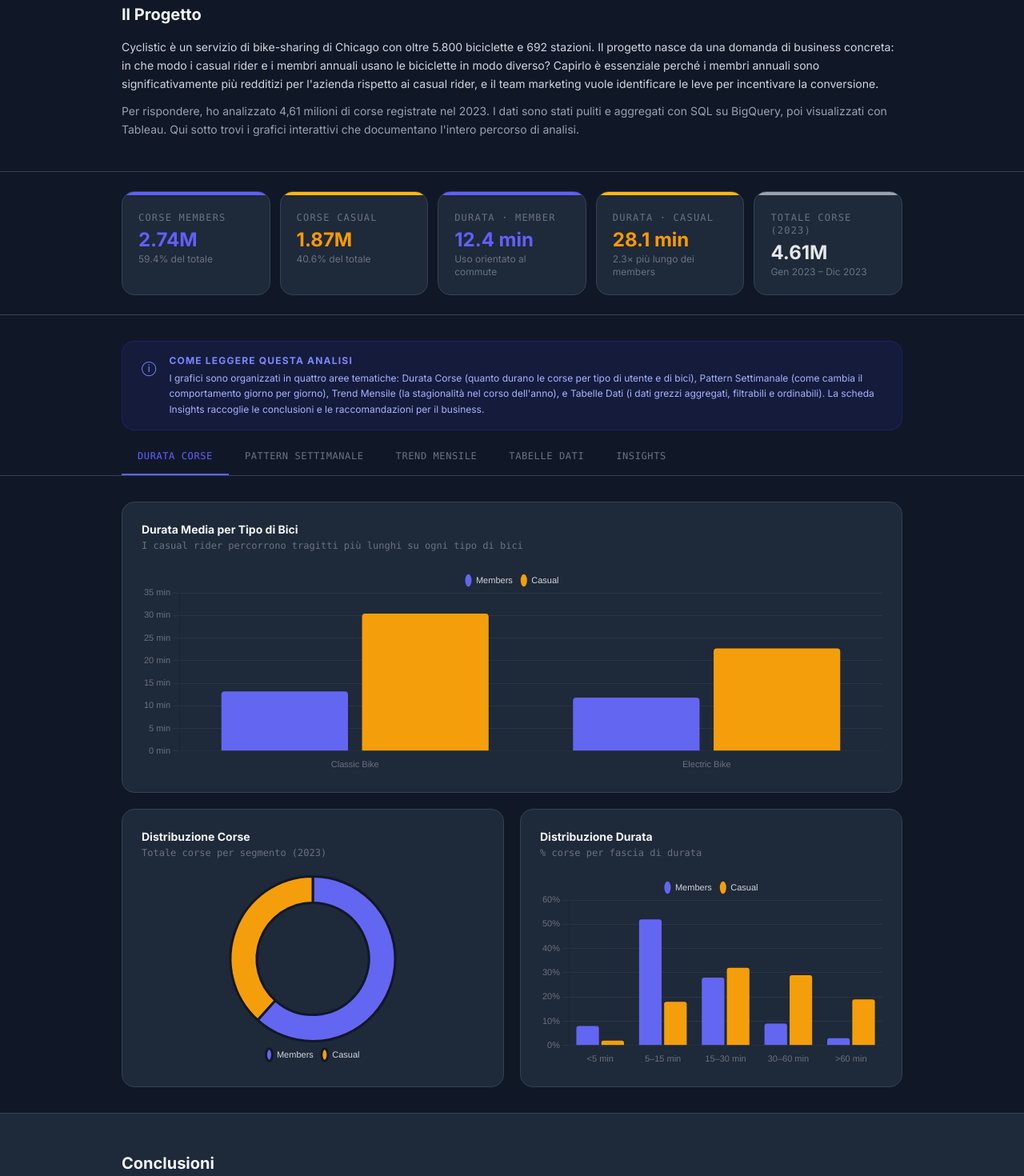
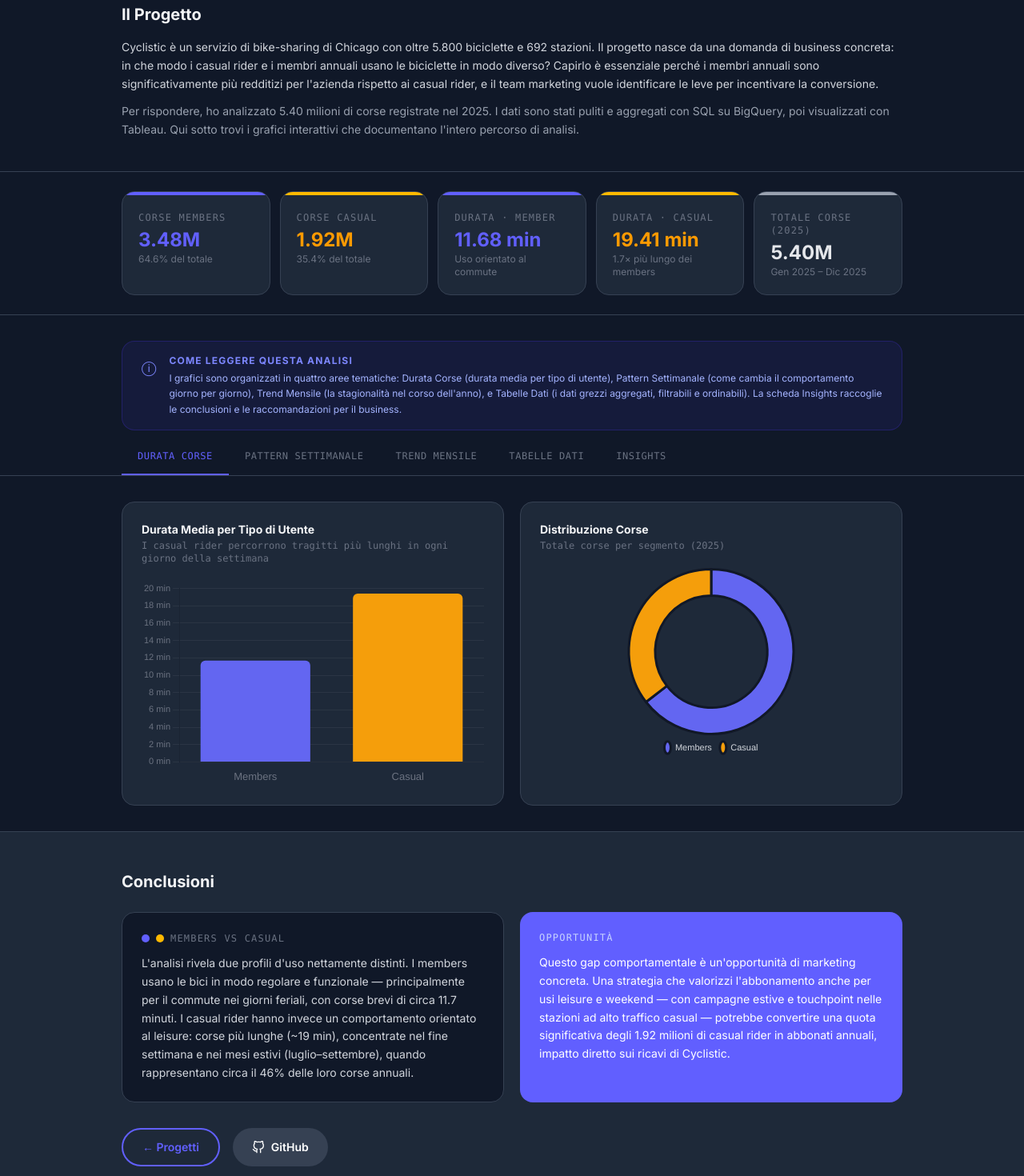
Before and after one commit to Lollingredi/sito-corbi, a Next.js app: page /projects/cyclistic-bike-share in a window 1280 px wide. Shown: the part 460-1930 px from the top of the page at 80% size. Built offline with nearby package versions, Linux system fonts and the light colour scheme.

Commit message:
Update page.tsx

```diff
--- a/app/projects/cyclistic-bike-share/page.tsx
+++ b/app/projects/cyclistic-bike-share/page.tsx
@@ -29,17 +29,18 @@
 const CASUAL_FILL = "rgba(245,158,11,0.12)";
 
 /* ── Dataset ─────────────────────────────────────────────────────────────── */
-const MONTHLY_M = [83210, 95420, 178460, 214330, 258740, 320150, 345780, 334920, 278650, 225410, 121840, 80234];
-const MONTHLY_C = [18540, 24310,  61820,  98430, 148720, 248670, 312440, 298540, 201830, 112440,  38920, 12943];
-const WEEKLY_M  = [398000, 425000, 432000, 420000, 415000, 295000, 252000];
-const WEEKLY_C  = [148000, 162000, 178000, 190000, 225000, 488000, 481000];
-const DAILY_DUR_M = [11.8, 12.1, 12.4, 12.2, 12.0, 14.1, 13.9];
-const DAILY_DUR_C = [24.5, 24.1, 25.0, 25.2, 26.3, 33.4, 32.8];
-const DUR_DIST_M  = [8, 52, 28, 9, 3];
-const DUR_DIST_C  = [2, 18, 32, 29, 19];
+// Source: final_insights_monthly.txt (month_sort order Jan→Dec)
+const MONTHLY_M = [112331, 122097, 208458, 257921, 313996, 379523, 430394, 443130, 440954, 414094, 251924, 109380];
+const MONTHLY_C = [23405,  27003,  82864,  105260, 175655, 278702, 308446, 323533, 254727, 214380,  94719,  27112];
+// Source: final_insights_weekly.txt (Mon→Sun order)
+const WEEKLY_M  = [493322, 552529, 540212, 565177, 518551, 439876, 374535];
+const WEEKLY_C  = [219232, 216926, 212744, 247893, 306463, 395595, 316953];
+// Source: final_insights_weekly.txt avg_ride_length_min (Mon→Sun)
+const DAILY_DUR_M = [11.26, 11.35, 11.13, 11.23, 11.64, 12.81, 12.95];
+const DAILY_DUR_C = [19.20, 17.12, 15.86, 16.95, 19.10, 21.90, 22.60];
 
-const TOTAL_M = MONTHLY_M.reduce((a, b) => a + b, 0); // 2,737,144
-const TOTAL_C = MONTHLY_C.reduce((a, b) => a + b, 0); // 1,872,607
+const TOTAL_M = MONTHLY_M.reduce((a, b) => a + b, 0); // 3,484,202
+const TOTAL_C = MONTHLY_C.reduce((a, b) => a + b, 0); // 1,915,806
 const PCT_M   = MONTHLY_M.map(v => +(v / TOTAL_M * 100).toFixed(1));
 const PCT_C   = MONTHLY_C.map(v => +(v / TOTAL_C * 100).toFixed(1));
 const RATIO   = MONTHLY_M.map((_, i) => +(MONTHLY_C[i] / MONTHLY_M[i]).toFixed(2));
@@ -54,11 +55,11 @@
 
     stat_member_rides: "Corse Members",     stat_casual_rides: "Corse Casual",
     stat_member_dur:   "Durata · Member",   stat_casual_dur:   "Durata · Casual",
-    stat_total:        "Totale Corse (2023)",
-    stat_member_sub:   "59.4% del totale",  stat_casual_sub:   "40.6% del totale",
+    stat_total:        "Totale Corse (2025)",
+    stat_member_sub:   "64.6% del totale",  stat_casual_sub:   "35.4% del totale",
     stat_member_dur_sub: "Uso orientato al commute",
-    stat_casual_dur_sub: "2.3× più lungo dei members",
-    stat_total_sub:    "Gen 2023 – Dic 2023",
+    stat_casual_dur_sub: "1.7× più lungo dei members",
+    stat_total_sub:    "Gen 2025 – Dic 2025",
 
     tab_duration: "Durata Corse",
     tab_weekly:   "Pattern Settimanale",
@@ -66,12 +67,10 @@
     tab_data:     "Tabelle Dati",
     tab_insights: "Insights",
 
-    chart_dur_type_title: "Durata Media per Tipo di Bici",
-    chart_dur_type_desc:  "I casual rider percorrono tragitti più lunghi su ogni tipo di bici",
+    chart_dur_type_title: "Durata Media per Tipo di Utente",
+    chart_dur_type_desc:  "I casual rider percorrono tragitti più lunghi in ogni giorno della settimana",
     chart_count_title:    "Distribuzione Corse",
-    chart_count_desc:     "Totale corse per segmento (2023)",
-    chart_dist_title:     "Distribuzione Durata",
-    chart_dist_desc:      "% corse per fascia di durata",
+    chart_count_desc:     "Totale corse per segmento (2025)",
     chart_weekly_title:   "Corse Settimanali per Tipo di Utente",
     chart_weekly_desc:    "I members picco nei giorni feriali; i casual preferiscono il weekend",
     chart_weekly_dur_title: "Durata Media Giornaliera (min)",
@@ -92,10 +91,10 @@
     table_kpi_desc:      "Statistiche aggregate per tipo di utente",
 
     insights: [
-      { title: "Corse Casual Più Lunghe", text: "La durata media dei casual rider (28.1 min) è 2.3× più lunga di quella dei members (12.4 min), suggerendo un uso leisure vs commute." },
-      { title: "Casual Preferisce il Weekend", text: "Il ridership casual picco sabato–domenica (~35% dei viaggi settimanali), mentre i members guidano con costanza dal lunedì al venerdì." },
-      { title: "Forte Stagionalità", text: "Le corse casual sono altamente stagionali — giugno/luglio/agosto rappresentano ~58% delle corse casual annuali vs ~44% per i members." },
-      { title: "Opportunità di Conversione", text: "Con 1.87M corse casual e forte engagement estivo, anche una conversione del 10% in abbonamento annuale rappresenterebbe una crescita significativa." },
+      { title: "Corse Casual Più Lunghe", text: "La durata media dei casual rider (19.41 min) è 1.7× più lunga di quella dei members (11.68 min), suggerendo un uso leisure vs commute." },
+      { title: "Casual Preferisce il Weekend", text: "Il ridership casual picco sabato–domenica (~37% dei viaggi settimanali), mentre i members guidano con costanza dal lunedì al venerdì." },
+      { title: "Forte Stagionalità", text: "Le corse casual sono altamente stagionali — luglio/agosto/settembre rappresentano oltre il 46% delle corse casual annuali vs ~38% per i members." },
+      { title: "Opportunità di Conversione", text: "Con 1.92M corse casual e forte engagement estivo, anche una conversione del 10% in abbonamento annuale rappresenterebbe una crescita significativa." },
     ],
     recs_title: "Raccomandazioni Business",
     recs_desc:  "Strategie per convertire i casual rider in abbonati annuali",
@@ -105,7 +104,7 @@
       { n: "03", title: "Touchpoint alle Stazioni Chiave", desc: "Identificare le stazioni con alto ridership casual nel weekend. Installare QR code e prompt in-app per incentivare le iscrizioni sul momento." },
     ],
     learnings: [
-      "Prima esperienza end-to-end su dataset reale (~4.6M righe) con SQL e Tableau",
+      "Prima esperienza end-to-end su dataset reale (~5.4M righe) con SQL e Tableau",
       "Gestione del ciclo di analisi: dalla definizione del problema alla presentazione agli stakeholder",
       "Presentazione strutturata dei risultati per un pubblico non tecnico",
       "Padronanza di BigQuery per l'aggregazione di grandi volumi di dati",
@@ -113,17 +112,15 @@
 
     intro_title: "Il Progetto",
     intro_text: "Cyclistic è un servizio di bike-sharing di Chicago con oltre 5.800 biciclette e 692 stazioni. Il progetto nasce da una domanda di business concreta: in che modo i casual rider e i membri annuali usano le biciclette in modo diverso? Capirlo è essenziale perché i membri annuali sono significativamente più redditizi per l'azienda rispetto ai casual rider, e il team marketing vuole identificare le leve per incentivare la conversione.",
-    intro_dataset: "Per rispondere, ho analizzato 4,61 milioni di corse registrate nel 2023. I dati sono stati puliti e aggregati con SQL su BigQuery, poi visualizzati con Tableau. Qui sotto trovi i grafici interattivi che documentano l'intero percorso di analisi.",
+    intro_dataset: "Per rispondere, ho analizzato 5.40 milioni di corse registrate nel 2025. I dati sono stati puliti e aggregati con SQL su BigQuery, poi visualizzati con Tableau. Qui sotto trovi i grafici interattivi che documentano l'intero percorso di analisi.",
     tabs_note_title: "Come leggere questa analisi",
-    tabs_note: "I grafici sono organizzati in quattro aree tematiche: Durata Corse (quanto durano le corse per tipo di utente e di bici), Pattern Settimanale (come cambia il comportamento giorno per giorno), Trend Mensile (la stagionalità nel corso dell'anno), e Tabelle Dati (i dati grezzi aggregati, filtrabili e ordinabili). La scheda Insights raccoglie le conclusioni e le raccomandazioni per il business.",
+    tabs_note: "I grafici sono organizzati in quattro aree tematiche: Durata Corse (durata media per tipo di utente), Pattern Settimanale (come cambia il comportamento giorno per giorno), Trend Mensile (la stagionalità nel corso dell'anno), e Tabelle Dati (i dati grezzi aggregati, filtrabili e ordinabili). La scheda Insights raccoglie le conclusioni e le raccomandazioni per il business.",
     conclusion_title: "Conclusioni",
-    conclusion_text: "L'analisi rivela due profili d'uso nettamente distinti. I members usano le bici in modo regolare e funzionale — principalmente per il commute nei giorni feriali, con corse brevi di circa 12 minuti. I casual rider hanno invece un comportamento orientato al leisure: corse più lunghe (~28 min), concentrate nel fine settimana e nei mesi estivi, quando rappresentano oltre il 58% delle loro corse annuali.",
-    conclusion_opportunity: "Questo gap comportamentale è un'opportunità di marketing concreta. Una strategia che valorizzi l'abbonamento anche per usi leisure e weekend — con campagne estive e touchpoint nelle stazioni ad alto traffico casual — potrebbe convertire una quota significativa degli 1,87 milioni di casual rider in abbonati annuali, impatto diretto sui ricavi di Cyclistic.",
+    conclusion_text: "L'analisi rivela due profili d'uso nettamente distinti. I members usano le bici in modo regolare e funzionale — principalmente per il commute nei giorni feriali, con corse brevi di circa 11.7 minuti. I casual rider hanno invece un comportamento orientato al leisure: corse più lunghe (~19 min), concentrate nel fine settimana e nei mesi estivi (luglio–settembre), quando rappresentano circa il 46% delle loro corse annuali.",
+    conclusion_opportunity: "Questo gap comportamentale è un'opportunità di marketing concreta. Una strategia che valorizzi l'abbonamento anche per usi leisure e weekend — con campagne estive e touchpoint nelle stazioni ad alto traffico casual — potrebbe convertire una quota significativa degli 1.92 milioni di casual rider in abbonati annuali, impatto diretto sui ricavi di Cyclistic.",
 
     months: ["Gen","Feb","Mar","Apr","Mag","Giu","Lug","Ago","Set","Ott","Nov","Dic"],
     days:   ["Lun","Mar","Mer","Gio","Ven","Sab","Dom"],
-    bike_types: ["Classic Bike", "Electric Bike"],
-    dur_buckets: ["<5 min","5–15 min","15–30 min","30–60 min",">60 min"],
     legend_member: "Members",
     legend_casual: "Casual",
   },
@@ -135,11 +132,11 @@
 
     stat_member_rides: "Member Rides",      stat_casual_rides: "Casual Rides",
     stat_member_dur:   "Duration · Member", stat_casual_dur:   "Duration · Casual",
-    stat_total:        "Total Rides (2023)",
-    stat_member_sub:   "59.4% of total",    stat_casual_sub:   "40.6% of total",
+    stat_total:        "Total Rides (2025)",
+    stat_member_sub:   "64.6% of total",    stat_casual_sub:   "35.4% of total",
     stat_member_dur_sub: "Commute-oriented usage",
-    stat_casual_dur_sub: "2.3× longer than members",
-    stat_total_sub:    "Jan 2023 – Dec 2023",
+    stat_casual_dur_sub: "1.7× longer than members",
+    stat_total_sub:    "Jan 2025 – Dec 2025",
 
     tab_duration: "Ride Duration",
     tab_weekly:   "Weekly Patterns",
@@ -147,12 +144,10 @@
     tab_data:     "Data Tables",
     tab_insights: "Insights",
 
-    chart_dur_type_title: "Avg Duration by Bike Type",
-    chart_dur_type_desc:  "Casual riders take longer trips on every bike type",
+    chart_dur_type_title: "Avg Duration by User Type",
+    chart_dur_type_desc:  "Casual riders take longer trips every day of the week",
     chart_count_title:    "Ride Count Distribution",
-    chart_count_desc:     "Total rides per user segment (2023)",
-    chart_dist_title:     "Duration Distribution",
-    chart_dist_desc:      "% of rides by duration bucket",
+    chart_count_desc:     "Total rides per user segment (2025)",
     chart_weekly_title:   "Weekly Rides by User Type",
     chart_weekly_desc:    "Members peak on weekdays; casual riders peak on weekends",
     chart_weekly_dur_title: "Daily Average Duration (min)",
@@ -173,10 +168,10 @@
     table_kpi_desc:      "Statistics by user type",
 
     insights: [
-      { title: "Casual Riders Take Longer Trips", text: "Average trip duration for casual riders (28.1 min) is 2.3× longer than for members (12.4 min), suggesting leisure-oriented vs. commute usage." },
-      { title: "Casual Riders Prefer Weekends", text: "Casual ridership peaks Saturday–Sunday (~35% of weekly trips), while members ride consistently Monday–Friday for commuting." },
-      { title: "Strong Seasonal Patterns", text: "Casual rides are highly seasonal — June/July/August account for ~58% of annual casual rides vs ~44% for members." },
-      { title: "Conversion Opportunity", text: "With 1.87M casual rides and strong summer engagement, even a 10% conversion to annual membership could represent significant revenue growth." },
+      { title: "Casual Riders Take Longer Trips", text: "Average trip duration for casual riders (19.41 min) is 1.7× longer than for members (11.68 min), suggesting leisure-oriented vs. commute usage." },
+      { title: "Casual Riders Prefer Weekends", text: "Casual ridership peaks Saturday–Sunday (~37% of weekly trips), while members ride consistently Monday–Friday for commuting." },
+      { title: "Strong Seasonal Patterns", text: "Casual rides are highly seasonal — July/August/September account for ~46% of annual casual rides vs ~38% for members." },
+      { title: "Conversion Opportunity", text: "With 1.92M casual rides and strong summer engagement, even a 10% conversion to annual membership could represent significant revenue growth." },
     ],
     recs_title: "Business Recommendations",
     recs_desc:  "Strategies to convert casual riders into annual members",
@@ -186,7 +181,7 @@
       { n: "03", title: "Touchpoints at Key Stations", desc: "Identify stations with high casual ridership on weekends. Deploy QR codes and in-app prompts at these locations during peak hours to drive in-the-moment conversions." },
     ],
     learnings: [
-      "First end-to-end experience on a real dataset (~4.6M rows) with SQL and Tableau",
+      "First end-to-end experience on a real dataset (~5.4M rows) with SQL and Tableau",
       "Full management of the analysis lifecycle: from problem definition to stakeholder presentation",
       "Structured presentation of results for a non-technical audience",
       "Proficiency with BigQuery for aggregating large data volumes",
@@ -194,17 +189,15 @@
 
     intro_title: "The Project",
     intro_text: "Cyclistic is a fictional bike-share service in Chicago with over 5,800 bicycles and 692 stations. The project starts from a concrete business question: how do casual riders and annual members use bikes differently? Understanding this is essential because annual members are significantly more profitable for the company than casual riders, and the marketing team wants to identify the levers to drive conversion.",
-    intro_dataset: "To answer this, I analysed 4.61 million rides recorded in 2023. Data was cleaned and aggregated with SQL on BigQuery, then visualised with Tableau. The interactive charts below document the full analysis journey.",
+    intro_dataset: "To answer this, I analysed 5.40 million rides recorded in 2025. Data was cleaned and aggregated with SQL on BigQuery, then visualised with Tableau. The interactive charts below document the full analysis journey.",
     tabs_note_title: "How to read this analysis",
-    tabs_note: "The charts are organised into four thematic areas: Ride Duration (how long trips last by user type and bike type), Weekly Patterns (how behaviour changes day by day), Seasonal Trends (seasonality across the year), and Data Tables (aggregated raw data, filterable and sortable). The Insights tab collects the key findings and business recommendations.",
+    tabs_note: "The charts are organised into four thematic areas: Ride Duration (average trip duration by user type), Weekly Patterns (how behaviour changes day by day), Seasonal Trends (seasonality across the year), and Data Tables (aggregated raw data, filterable and sortable). The Insights tab collects the key findings and business recommendations.",
     conclusion_title: "Conclusions",
-    conclusion_text: "The analysis reveals two clearly distinct usage profiles. Members use bikes in a regular, functional way — primarily for weekday commuting, with short trips of around 12 minutes. Casual riders, on the other hand, exhibit leisure-oriented behaviour: longer trips (~28 min), concentrated at weekends and in summer months, when they account for more than 58% of their annual rides.",
-    conclusion_opportunity: "This behavioural gap is a concrete marketing opportunity. A strategy that highlights the value of membership for leisure and weekend use — with summer campaigns and touchpoints at high casual-traffic stations — could convert a meaningful share of the 1.87 million casual riders into annual members, directly impacting Cyclistic's revenue.",
+    conclusion_text: "The analysis reveals two clearly distinct usage profiles. Members use bikes in a regular, functional way — primarily for weekday commuting, with short trips of around 11.7 minutes. Casual riders, on the other hand, exhibit leisure-oriented behaviour: longer trips (~19 min), concentrated at weekends and in summer months (July–September), when they account for approximately 46% of their annual rides.",
+    conclusion_opportunity: "This behavioural gap is a concrete marketing opportunity. A strategy that highlights the value of membership for leisure and weekend use — with summer campaigns and touchpoints at high casual-traffic stations — could convert a meaningful share of the 1.92 million casual riders into annual members, directly impacting Cyclistic's revenue.",
 
     months: ["Jan","Feb","Mar","Apr","May","Jun","Jul","Aug","Sep","Oct","Nov","Dec"],
     days:   ["Mon","Tue","Wed","Thu","Fri","Sat","Sun"],
-    bike_types: ["Classic Bike", "Electric Bike"],
-    dur_buckets: ["<5 min","5–15 min","15–30 min","30–60 min",">60 min"],
     legend_member: "Members",
     legend_casual: "Casual",
   },
@@ -296,25 +289,30 @@
   }
 
   /* ── Tab: duration charts ──────────────────────────────────── */
-  const durTypeData = {
-    labels: c.bike_types,
+  // Overall avg duration per user type (source: final_insights_overview.txt)
+  const avgDurData = {
+    labels: [c.legend_member, c.legend_casual],
     datasets: [
-      { label: c.legend_member, data: [13.2, 11.8], backgroundColor: MEMBER_CLR, borderRadius: 4 },
-      { label: c.legend_casual, data: [30.4, 22.7], backgroundColor: CASUAL_CLR, borderRadius: 4 },
+      {
+        label: "Avg Duration (min)",
+        data: [11.68, 19.41],
+        backgroundColor: [MEMBER_CLR, CASUAL_CLR],
+        borderRadius: 6,
+      },
     ],
   };
   // eslint-disable-next-line @typescript-eslint/no-explicit-any
   const lbl = (fn: (ctx: any) => string) => fn;
 
-  const durTypeOpts = {
+  const avgDurOpts = {
     ...baseOpts(v => v + " min"),
     plugins: {
       ...baseOpts().plugins,
-      legend: legend(),
-      tooltip: { ...tt, callbacks: { label: lbl(ctx => ` ${ctx.dataset.label}: ${ctx.raw} min`) } },
+      legend: { display: false },
+      tooltip: { ...tt, callbacks: { label: lbl(ctx => ` ${ctx.label}: ${ctx.raw} min`) } },
     },
     scales: {
-      x: { grid: { display: false }, ticks: { color: muted, font: { size: 11 } } },
+      x: { grid: { display: false }, ticks: { color: muted, font: { size: 13 } } },
       y: { grid: { color: grid }, ticks: { color: muted, font: { size: 11 }, callback: (v: number | string) => v + " min" } },
     },
   };
@@ -336,26 +334,6 @@
     plugins: {
       legend: { ...legend(), position: "bottom" as const },
       tooltip: { ...tt, callbacks: { label: lbl(ctx => ` ${ctx.label}: ${((ctx.raw as number) / 1e6).toFixed(2)}M`) } },
-    },
-  };
-
-  const durDistData = {
-    labels: c.dur_buckets,
-    datasets: [
-      { label: c.legend_member, data: DUR_DIST_M, backgroundColor: MEMBER_CLR, borderRadius: 3 },
-      { label: c.legend_casual, data: DUR_DIST_C, backgroundColor: CASUAL_CLR, borderRadius: 3 },
-    ],
-  };
-  const durDistOpts = {
-    ...baseOpts(v => v + "%"),
-    plugins: {
-      ...baseOpts().plugins,
-      legend: legend(),
-      tooltip: { ...tt, callbacks: { label: lbl(ctx => ` ${ctx.dataset.label}: ${ctx.raw}%`) } },
-    },
-    scales: {
-      x: { grid: { display: false }, ticks: { color: muted, font: { size: 11 } } },
-      y: { grid: { color: grid }, ticks: { color: muted, font: { size: 11 }, callback: (v: number | string) => v + "%" } },
     },
   };
 
@@ -550,11 +528,11 @@
         <section className="border-b border-gray-100 dark:border-gray-700">
           <div className="max-w-5xl mx-auto px-4 sm:px-6 py-6">
             <div className="grid grid-cols-2 sm:grid-cols-3 lg:grid-cols-5 gap-3">
-              <StatCard label={c.stat_member_rides} value="2.74M" sub={c.stat_member_sub} accent="member" />
-              <StatCard label={c.stat_casual_rides} value="1.87M" sub={c.stat_casual_sub} accent="casual" />
-              <StatCard label={c.stat_member_dur}   value="12.4 min" sub={c.stat_member_dur_sub} accent="member" />
-              <StatCard label={c.stat_casual_dur}   value="28.1 min" sub={c.stat_casual_dur_sub} accent="casual" />
-              <StatCard label={c.stat_total}         value="4.61M" sub={c.stat_total_sub} accent="neutral" />
+              <StatCard label={c.stat_member_rides} value="3.48M" sub={c.stat_member_sub} accent="member" />
+              <StatCard label={c.stat_casual_rides} value="1.92M" sub={c.stat_casual_sub} accent="casual" />
+              <StatCard label={c.stat_member_dur}   value="11.68 min" sub={c.stat_member_dur_sub} accent="member" />
+              <StatCard label={c.stat_casual_dur}   value="19.41 min" sub={c.stat_casual_dur_sub} accent="casual" />
+              <StatCard label={c.stat_total}         value="5.40M" sub={c.stat_total_sub} accent="neutral" />
             </div>
           </div>
         </section>
@@ -601,19 +579,14 @@
           {activeTab === "duration" && (
             <motion.div key="duration" initial={{ opacity: 0, y: 8 }} animate={{ opacity: 1, y: 0 }} transition={{ duration: 0.3 }}
               className="grid grid-cols-1 md:grid-cols-2 gap-5">
-              <ChartCard title={c.chart_dur_type_title} desc={c.chart_dur_type_desc} full>
+              <ChartCard title={c.chart_dur_type_title} desc={c.chart_dur_type_desc}>
                 <div className="h-64">
-                  <Bar data={durTypeData} options={durTypeOpts as Parameters<typeof Bar>[0]["options"]} />
+                  <Bar data={avgDurData} options={avgDurOpts as Parameters<typeof Bar>[0]["options"]} />
                 </div>
               </ChartCard>
               <ChartCard title={c.chart_count_title} desc={c.chart_count_desc}>
                 <div className="h-60">
                   <Doughnut data={donutData} options={donutOpts} />
-                </div>
-              </ChartCard>
-              <ChartCard title={c.chart_dist_title} desc={c.chart_dist_desc}>
-                <div className="h-60">
-                  <Bar data={durDistData} options={durDistOpts as Parameters<typeof Bar>[0]["options"]} />
                 </div>
               </ChartCard>
             </motion.div>
@@ -728,7 +701,7 @@
                           <motion.tr key={`${row.month}-${row.type}-${i}`}
                             initial={{ opacity: 0 }} animate={{ opacity: 1 }} transition={{ duration: 0.15, delay: i * 0.02 }}
                             className="hover:bg-white dark:hover:bg-gray-700/50 transition-colors">
-                            <td className="px-6 py-2.5 text-gray-700 dark:text-gray-200">{row.month} 2023</td>
+                            <td className="px-6 py-2.5 text-gray-700 dark:text-gray-200">{row.month} 2025</td>
                             <td className="px-4 py-2.5">
                               <span className={`inline-block px-2 py-0.5 rounded text-xs uppercase tracking-wide ${
                                 isM ? "bg-indigo-100 dark:bg-indigo-900/30 text-indigo-600 dark:text-indigo-400"
@@ -770,8 +743,8 @@
                     </thead>
                     <tbody className="divide-y divide-gray-50 dark:divide-gray-700/50">
                       {[
-                        { type: "member", rides: "2,737,144", avg: "12.4", share: "59.4%" },
-                        { type: "casual", rides: "1,872,607", avg: "28.1", share: "40.6%" },
+                        { type: "member", rides: "3,484,202", avg: "11.68", share: "64.6%" },
+                        { type: "casual", rides: "1,915,806", avg: "19.41", share: "35.4%" },
                       ].map(row => (
                         <tr key={row.type} className="hover:bg-white dark:hover:bg-gray-700/50 transition-colors">
                           <td className="px-6 py-3">
```
